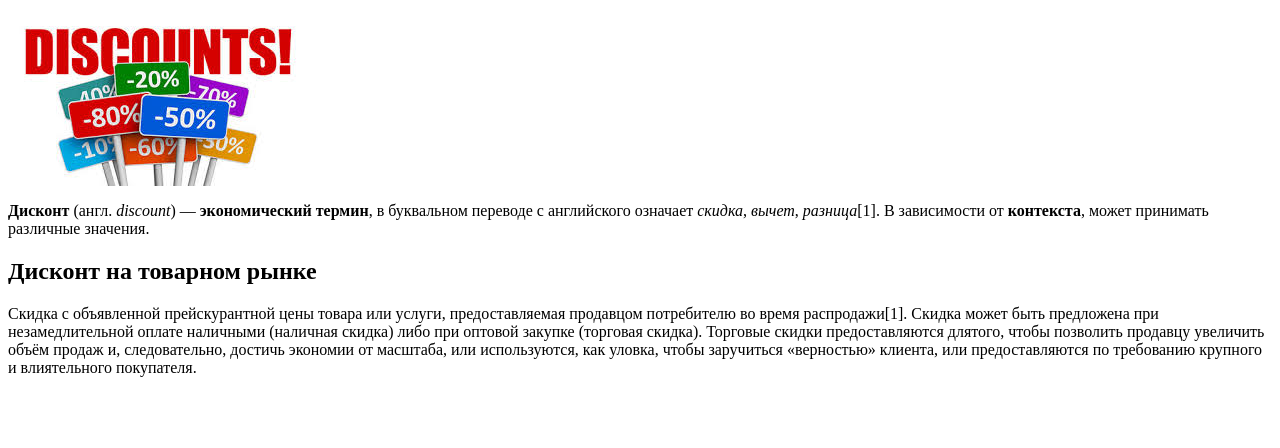
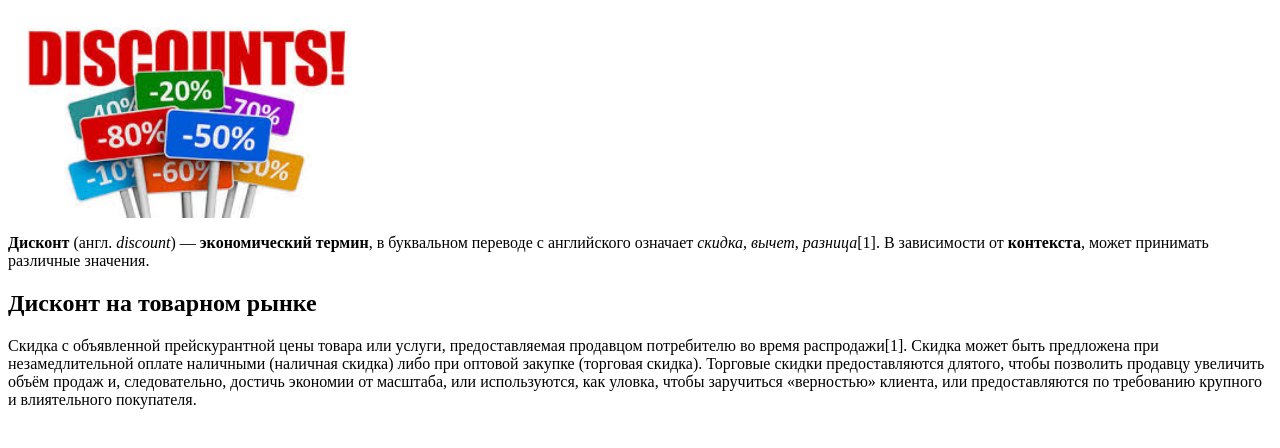
Before and after one commit to deehope/web-front-labs, a plain HTML site: page discount.html in a window 1280 px wide. Shown: the part 48-496 px from the top of the page. Drawn offline with Linux system fonts and the light colour scheme.

Commit message:
Изменен размер картинки

```diff
--- a/discount.html
+++ b/discount.html
@@ -2,7 +2,7 @@
 <h1>Дисконт</h1>
 
 <p>
-    <img src="discount1.jpg">
+    <img src="discount1.jpg" height="200">
 </p>
 
 <p>
```
